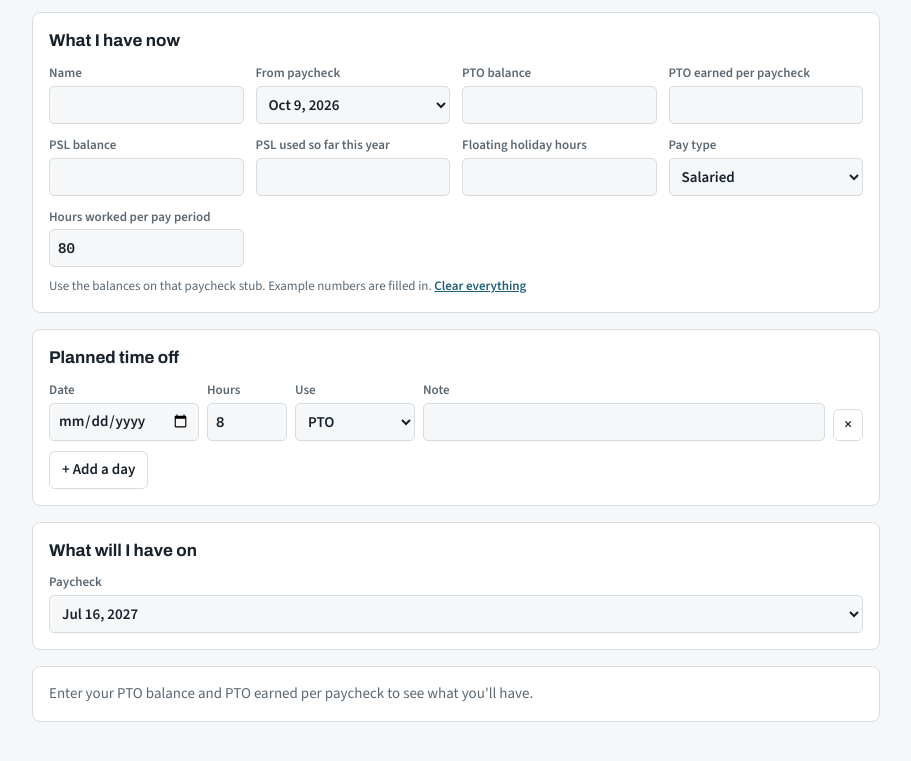
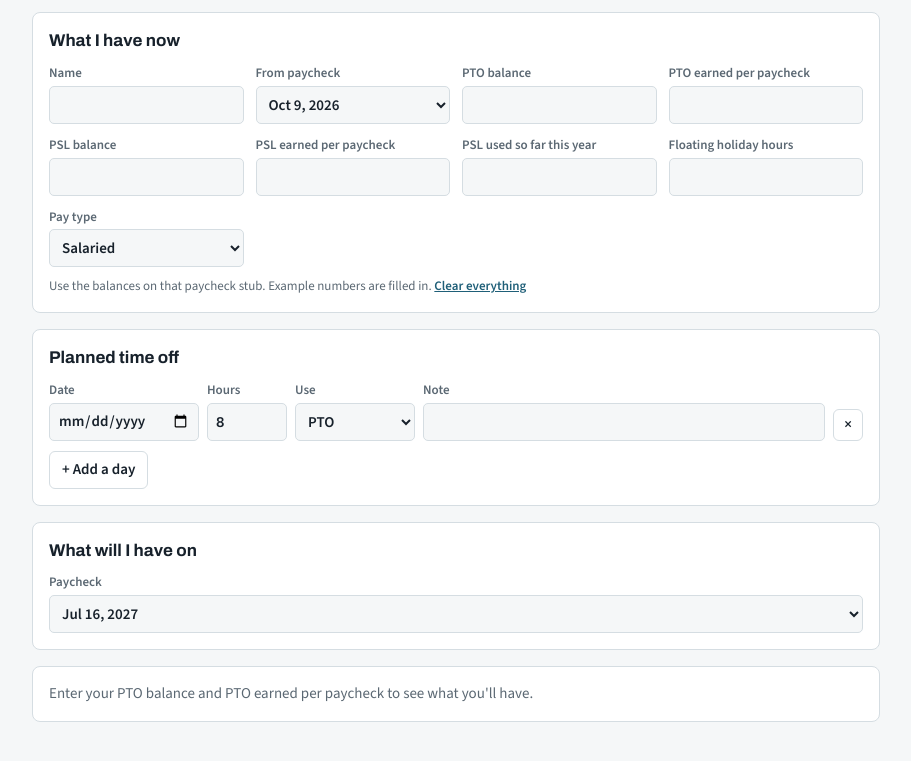
Before and after one commit to jrkline1116/time-off-planner, a plain HTML site: page index.html in a window 1280 px wide. Both pictures are taken after a click on the button "Clear everything". Shown: the part 85-846 px from the top of the page, without its empty margins (184-1095 px from the left). Drawn offline with nearby package versions, Linux system fonts and the light colour scheme.

Commit message:
Enter PSL earned per paycheck; adjust for 26 vs 27 pay periods

```diff
--- a/index.html
+++ b/index.html
@@ -114,10 +114,10 @@ td.short{font-weight:700}
       <label>PTO balance<input id="ptoBal" type="number" step="0.01" min="0" inputmode="decimal"></label>
       <label>PTO earned per paycheck<input id="rate" type="number" step="0.01" min="0" inputmode="decimal"></label>
       <label>PSL balance<input id="pslBal" type="number" step="0.01" min="0" inputmode="decimal"></label>
+      <label>PSL earned per paycheck<input id="pslRateIn" type="number" step="0.01" min="0" inputmode="decimal"></label>
       <label>PSL used so far this year<input id="pslUsed" type="number" step="0.01" min="0" inputmode="decimal"></label>
       <label>Floating holiday hours<input id="fltBal" type="number" step="0.5" min="0" inputmode="decimal"></label>
       <label>Pay type<select id="etype"><option value="salaried">Salaried</option><option value="hourly">Hourly</option></select></label>
-      <label>Hours worked per pay period<input id="hrsWorked" type="number" step="1" min="0" inputmode="decimal"></label>
     </div>
     <p class="sub">Use the balances on that paycheck stub. Example numbers are filled in. <button type="button" class="link" id="clearBtn">Clear everything</button></p>
   </section>
@@ -206,12 +206,12 @@ $("addReq").onclick=()=>{addReq({});calc()};
 function loadSample(){
   $("name").value="Sample therapist (example numbers)";
   $("anchor").value=String(d2n("2026-10-09"));$("target").value=String(d2n("2027-07-16"));
-  $("ptoBal").value="60.00";$("rate").value="5.19";$("pslBal").value="40.00";$("pslUsed").value="0";$("fltBal").value="8";$("hrsWorked").value="80";
+  $("ptoBal").value="60.00";$("rate").value="5.19";$("pslBal").value="40.00";$("pslUsed").value="0";$("fltBal").value="8";$("pslRateIn").value="2.57";
   addReq({});
 }
 $("clearBtn").onclick=()=>{
-  ["name","rate","ptoBal","pslBal","pslUsed","fltBal"].forEach(id=>$(id).value="");
-  $("hrsWorked").value="80";reqs=[];$("reqRows").innerHTML="";addReq({});calc();
+  ["name","rate","ptoBal","pslBal","pslRateIn","pslUsed","fltBal"].forEach(id=>$(id).value="");
+  $("pslRateIn").value="";reqs=[];$("reqRows").innerHTML="";addReq({});calc();
 };
 
 let M=null;
@@ -221,7 +221,8 @@ function calc(){
   const hourly=$("etype").value==="hourly", rate=num("rate");
   const annual=hourly?Math.round(rate*26):Math.round(rate*periodsIn(aYear));
   const rateFor=y=>hourly||y===aYear?rate:r2(annual/periodsIn(y));
-  const pslRate=num("hrsWorked")/30;
+  const pslIn=num("pslRateIn"), pslAnnual=pslIn*periodsIn(aYear);
+  const pslRateFor=y=>hourly||y===aYear?pslIn:r2(pslAnnual/periodsIn(y));
   const ready=$("rate").value!==""&&$("ptoBal").value!=="";
 
   const fb=num("fltBal");
@@ -232,7 +233,7 @@ function calc(){
 
   let pto=num("ptoBal"),psl=num("pslBal");
   const paysSoFar=PAYS.filter(p=>p.year===aYear&&p.pay<=anchorPay).length;
-  let pslAccY=Math.min(80,pslRate*paysSoFar),ptoAccY=hourly?Math.min(annual,rate*paysSoFar):0,curYear=aYear;
+  let pslAccY=Math.min(80,pslIn*paysSoFar),ptoAccY=hourly?Math.min(annual,rate*paysSoFar):0,curYear=aYear;
   const pslUsed={[aYear]:num("pslUsed")};
   const fltNow=pay=>banks.filter(b=>!b.done&&b.left>0&&b.issued<=pay).reduce((s,b)=>s+b.left,0);
   const usable=(y)=>Math.max(0,Math.min(psl,40-(pslUsed[y]||0)));
@@ -250,7 +251,7 @@ function calc(){
     if(y!==curYear){rows.push({year:y});curYear=y;pslAccY=0;ptoAccY=0}
     const row={pay:p.pay,p,notes:[],used:[]};
     let acc=rateFor(y);if(hourly){acc=Math.max(0,Math.min(acc,annual-ptoAccY));ptoAccY+=acc}
-    const pa=Math.max(0,Math.min(pslRate,80-pslAccY));pslAccY+=pa;
+    const pa=Math.max(0,Math.min(pslRateFor(y),80-pslAccY));pslAccY+=pa;
     pto=r2(pto+acc);psl=r2(psl+pa);row.ptoAcc=acc;
     HOL.filter(h=>h.weekend&&h.n>=p.start&&h.n<=p.end).forEach(h=>row.notes.push(`${h.name} (${DOWN[dow(h.n)]}): +8 floating hrs`));
     items.filter(i=>i.n>=p.start&&i.n<=p.end).forEach(i=>{
```
